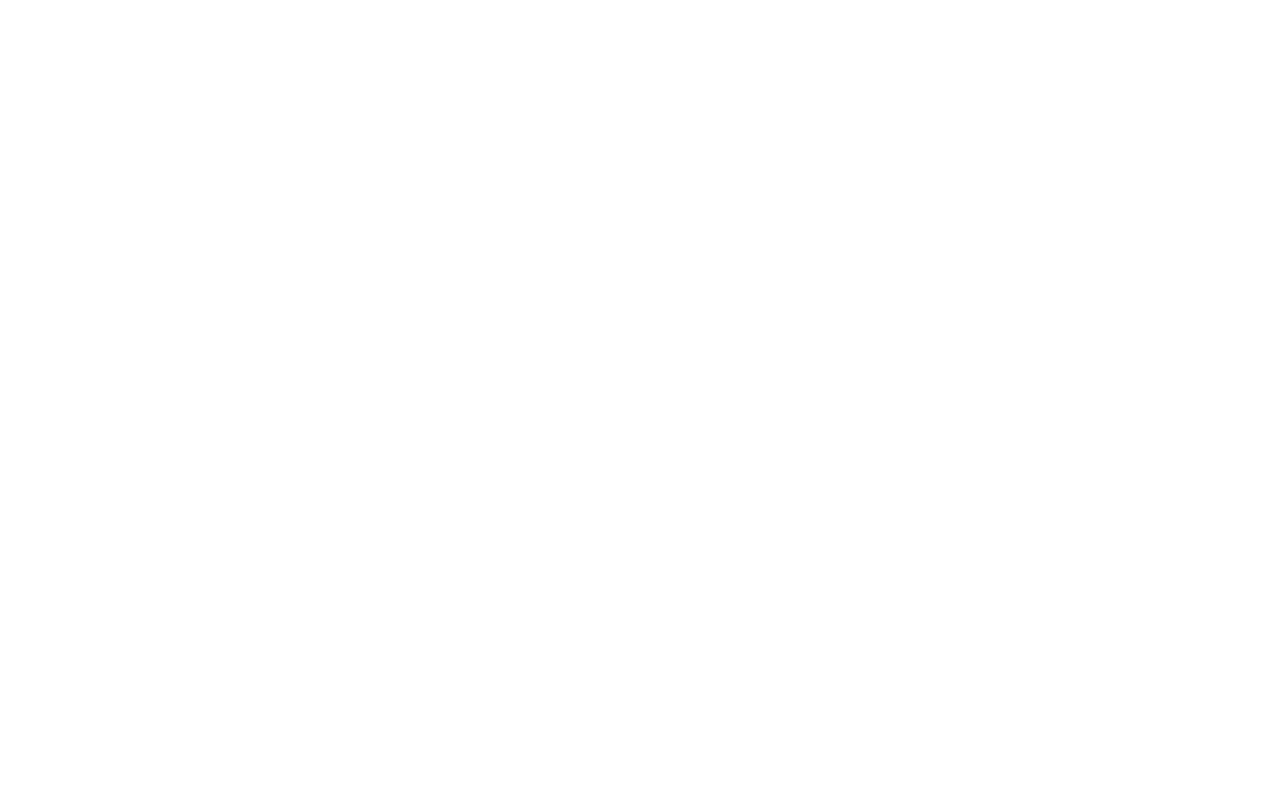
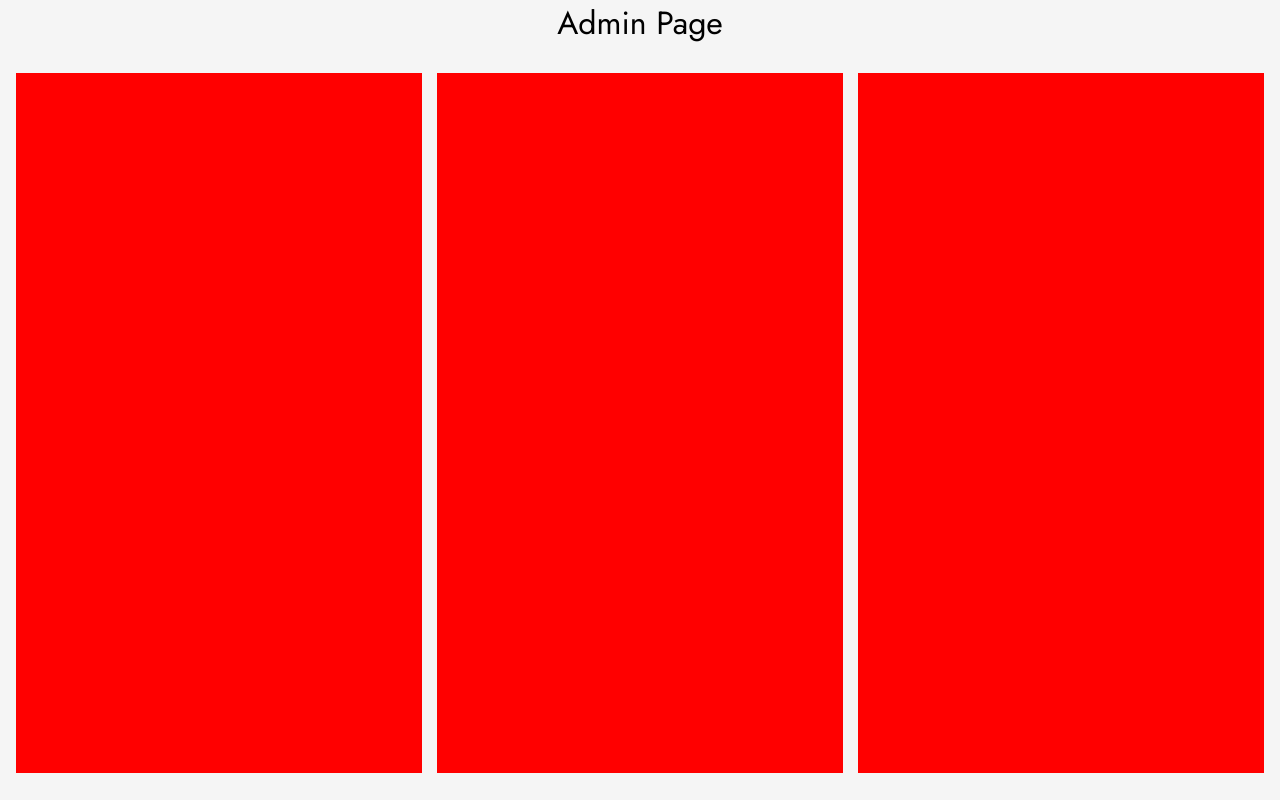
Before and after one commit to BoraEfe/GeoProfs, a React (Vite) app: page /admin in a window 1280 px wide. Before the commit this address had no page. Built offline with nearby package versions, Linux system fonts and the light colour scheme.

Commit message:
dikke bora

```diff
--- a/src/App.jsx
+++ b/src/App.jsx
@@ -9,6 +9,7 @@
 import { UserProvider } from './functions/context/User'
 import AddUser from './pages/AddUser/AddUser'
 import ChangeTemporaryPassword from './components/ChangeTemporaryPassword/ChangeTemporaryPassword'
+import AdminPage from './Pages/admin/adminpage'
 
 const App = () => {
 
@@ -25,6 +26,7 @@
             <Route path="/vakantiedagen" element={<VakantieDagen />} />
             <Route path="/AddUser" element={<AddUser/>}/>
             <Route path="/changeTemporaryPassword" element={<ChangeTemporaryPassword/>}/>
+            <Route path="/admin" element={<AdminPage/>}/>
           </Routes>
         </UserProvider>
       </>
@@ -42,7 +44,8 @@
             <Route path="/vakantiedagen" element={<VakantieDagen />} />
             <Route path="/AddUser" element={<AddUser/>}/>
             <Route path="/changeTemporaryPassword" element={<ChangeTemporaryPassword/>}/>
-          </Routes>
+            <Route path="/admin" element={<AdminPage/>}/>
+            </Routes>
         </UserProvider>
       </>
     )
--- a/src/Components/Header/Header.jsx
+++ b/src/Components/Header/Header.jsx
@@ -13,7 +13,6 @@
     sessionStorage.removeItem('uuid');
     window.location.href = '/login';
   }
-  console.log(user.uuid);
 
   return (
     <header>
--- /dev/null
+++ b/src/Pages/admin/adminpage.css
@@ -0,0 +1,37 @@
+ .adminpage {
+    display: flex;
+    flex-direction: column;
+    align-items: center;
+    justify-content: center;
+    height: 100vh;
+    width: 100vw;
+    background-color: #f5f5f5;
+
+    .h1 {
+        font-size: 2rem;
+        font-weight: 600;
+        margin-bottom: 20px;
+    }
+
+    .container-fluid {
+        width: inherit;
+        height: 100%;
+        gap:15px;
+        display: flex;
+        justify-content: center;
+        align-items: center;
+
+        div {
+            background-color: red;
+            width: calc(33.3% - 20px);
+            height: 700px;
+
+            &:first-of-type {
+                margin-left: 7.5px;
+            }
+            &:last-of-type {
+                margin-right: 7.5px;
+            }
+        }
+    }
+ }
--- /dev/null
+++ b/src/Pages/admin/adminpage.jsx
@@ -0,0 +1,19 @@
+import React from 'react';
+import './adminpage.css';
+
+const AdminPage = () => {
+    return (
+        <div class='adminpage'>
+            <div className='heading'>
+                <h1>Admin Page</h1>
+            </div>
+            <div className="container-fluid">
+                <div className="goedgekeurde-verlof-aanvragen"></div>
+                <div className="openstaande-verlof-aanvragen"></div>
+                <div className="afgekeurde-verlof-aanvragen"></div>
+            </div>
+        </div>
+    );
+};
+
+export default AdminPage;
--- a/src/functions/HashPassword/HashPassword.jsx
+++ b/src/functions/HashPassword/HashPassword.jsx
@@ -13,7 +13,7 @@
 
     console.log(saltedPassword)
 
-    const hashedAndSaltedPassword = CryptoJS.SHA256(saltedPassword) .toString();
+    const hashedAndSaltedPassword = CryptoJS.SHA256(saltedPassword).toString();
 
     return {
         hashedPassword: hashedAndSaltedPassword,
```
